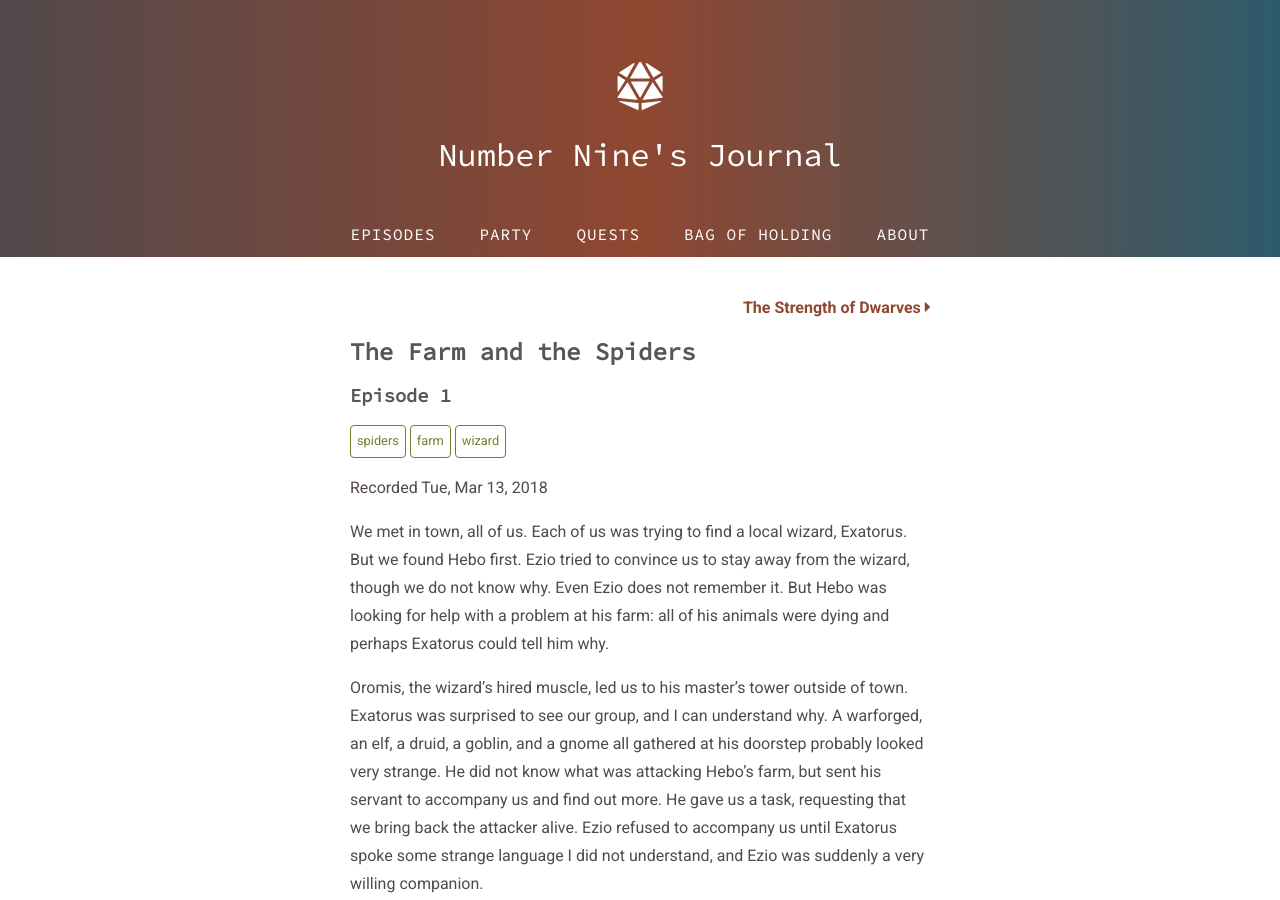
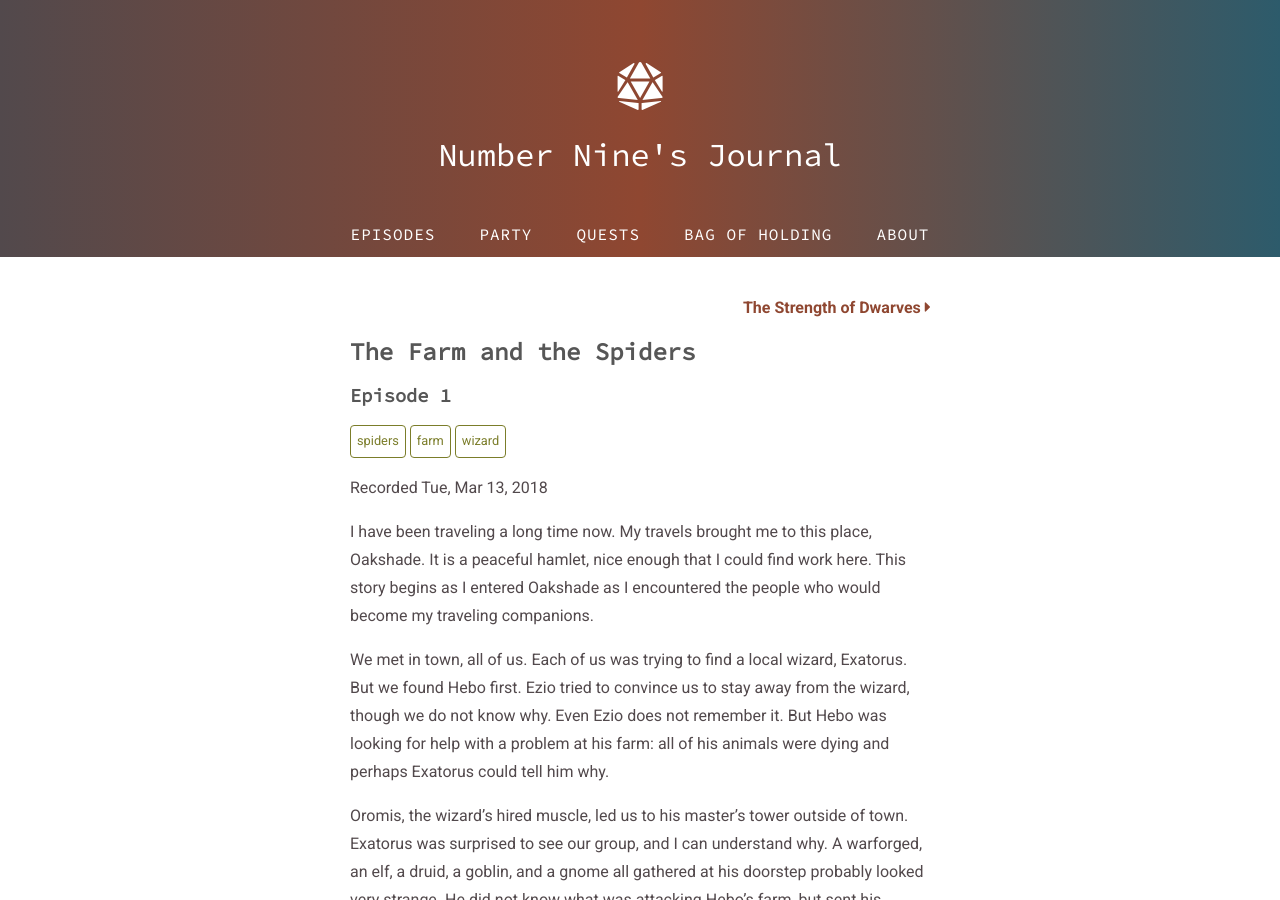
Before and after one commit to clblamires/ninesjournal, a Jekyll site: the page built from _posts/2018-10-19-farms-and-spiders.md, in a window 1280 px wide and 900 px high. Built offline with Jekyll 4.4.1, drawn with Linux system fonts in a browser that asks for light colours.

Commit message:
Update Episodes “2018-10-19-farms-and-spiders”

```diff
--- a/_posts/2018-10-19-farms-and-spiders.md
+++ b/_posts/2018-10-19-farms-and-spiders.md
@@ -1,10 +1,11 @@
 ---
 layout: post
-title:  "The Farm and the Spiders"
-date:   2018-03-12 19:00:00 -0700
+title: The Farm and the Spiders
+date: '2018-03-12 19:00:00 -0700'
 tags: spiders farm wizard
 episode: 1
 ---
+I have been traveling a long time now. My travels brought me to this place, Oakshade. It is a peaceful hamlet, nice enough that I could find work here. This story begins as I entered Oakshade as I encountered the people who would become my traveling companions.
 
 We met in town, all of us. Each of us was trying to find a local wizard, Exatorus. But we found Hebo first. Ezio tried to convince us to stay away from the wizard, though we do not know why. Even Ezio does not remember it. But Hebo was looking for help with a problem at his farm: all of his animals were dying and perhaps Exatorus could tell him why.
 
```
